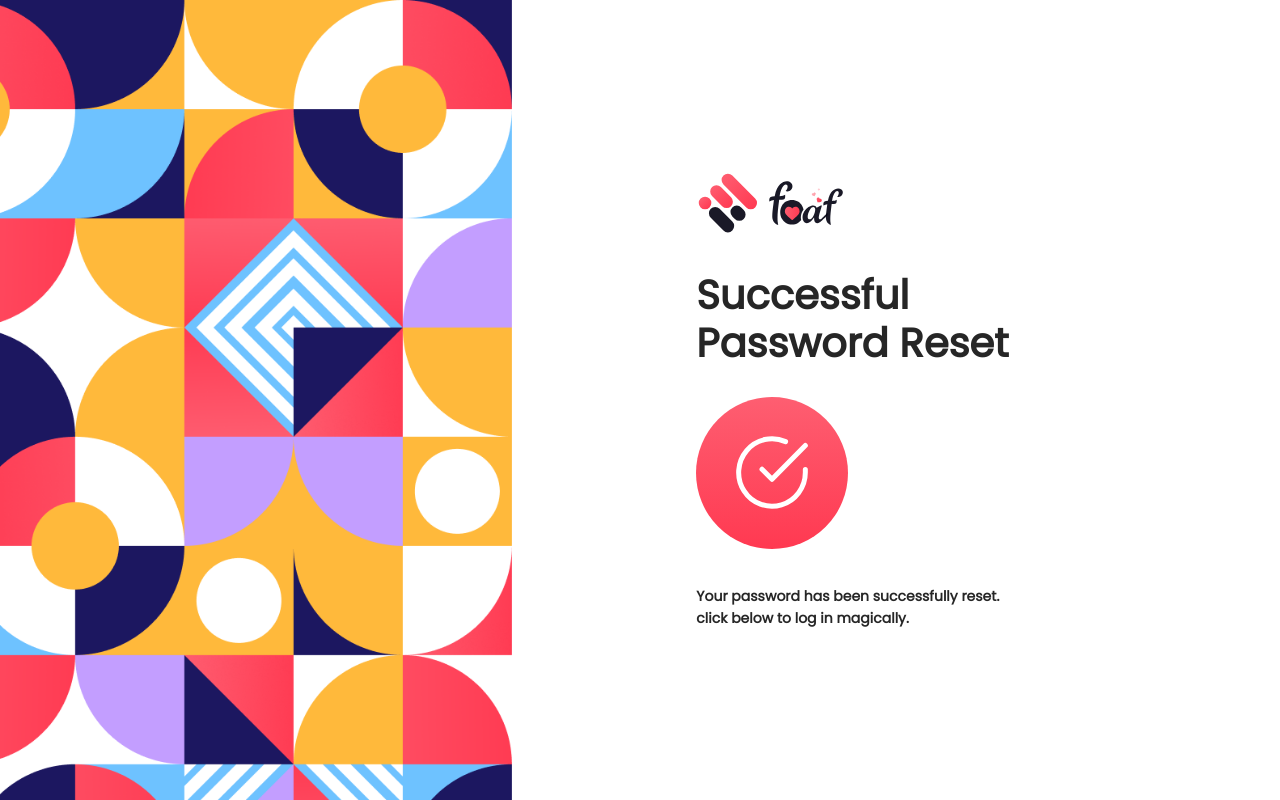
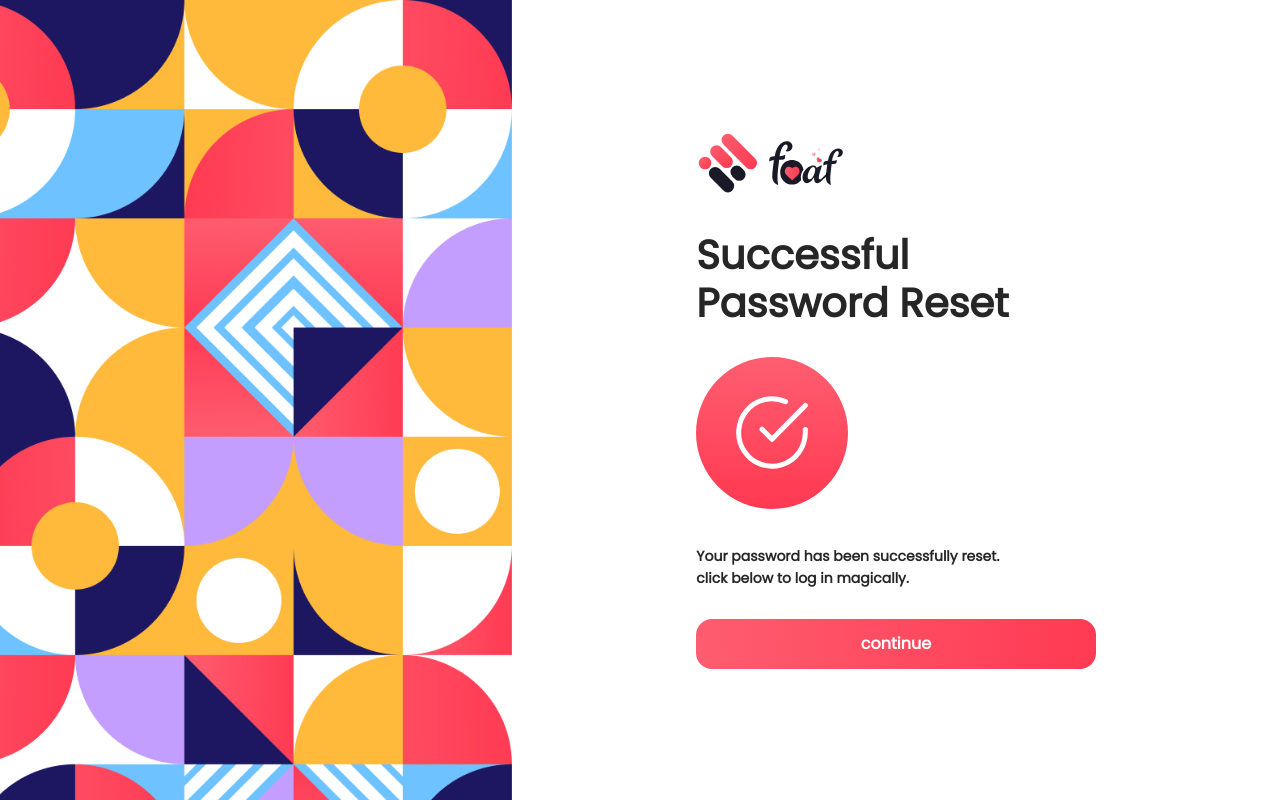
Before and after one commit to MohsinGhani/Foaf-UI, a Next.js app: page /successful-page in a window 1280 px wide. Built offline with nearby package versions, Linux system fonts and the light colour scheme; no server answers.

Commit message:
working for video

```diff
--- a/component/passwordResetComponents/commonCode/index.js
+++ b/component/passwordResetComponents/commonCode/index.js
@@ -1,11 +1,26 @@
 import Image from "next/image";
+import { useRouter } from "next/router";
 // import { useRouter } from "next/router";
 // import { Form } from "antd";
 import React from "react";
+import { CommonButton } from "../../re-usabelComponent/common/button";
 import OtpVerification from "../otp";
 // import { CommonButton } from "../../re-usabelComponent/common/button";
 
-const CommonCode = ({ heading, FirstText, secondText, src, type }) => {
+const CommonCode = ({
+  heading,
+  FirstText,
+  secondText,
+  src,
+  type,
+  ButtonText,
+}) => {
+  const router = useRouter();
+  const routechange = () => {
+    router.push({
+      pathname: `/login-page`,
+    });
+  };
   return (
     <div>
       <div className="successfulMain">
@@ -22,7 +37,16 @@ const CommonCode = ({ heading, FirstText, secondText, src, type }) => {
               <p>{secondText}</p>
             </div>
 
-            {type === "verification" && <OtpVerification type={type} />}
+            {type === "verification" && (
+              <OtpVerification type={type} ButtonText={ButtonText} />
+            )}
+            {type === "continue" && (
+              <CommonButton
+                butText="continue"
+                className="continue"
+                onclick={routechange}
+              />
+            )}
           </div>
         </div>
       </div>
--- a/component/passwordResetComponents/otp/index.js
+++ b/component/passwordResetComponents/otp/index.js
@@ -54,11 +54,7 @@ const OtpVerification = () => {
           />
         </Form.Item>
       </Form>
-      <CommonButton
-        butText="ButtonText"
-        className="continue"
-        onclick={verify}
-      />
+      <CommonButton butText="verify" className="continue" onclick={verify} />
     </div>
   );
 };
--- a/component/passwordResetComponents/succesfullReset/index.js
+++ b/component/passwordResetComponents/succesfullReset/index.js
@@ -8,7 +8,7 @@ const SuccessFullReset = () => {
         heading="Successful Password Reset"
         FirstText="Your password has been successfully reset."
         secondText="click below to log in magically."
-        // ButtonText="Continue"
+        ButtonText="Continue"
         type="continue"
         src="/images/dashboard/successful.svg"
       />
--- a/component/passwordResetComponents/twoStepVerification/index.js
+++ b/component/passwordResetComponents/twoStepVerification/index.js
@@ -8,7 +8,7 @@ const StepVerification = () => {
         heading="Two-Step Verification"
         FirstText="Enter the verification code we sent to"
         secondText="+1*******179"
-        // ButtonText="Verify"
+        ButtonText="Verify"
         src="/images/dashboard/stepVerfication.svg"
         type="verification"
       />
```
